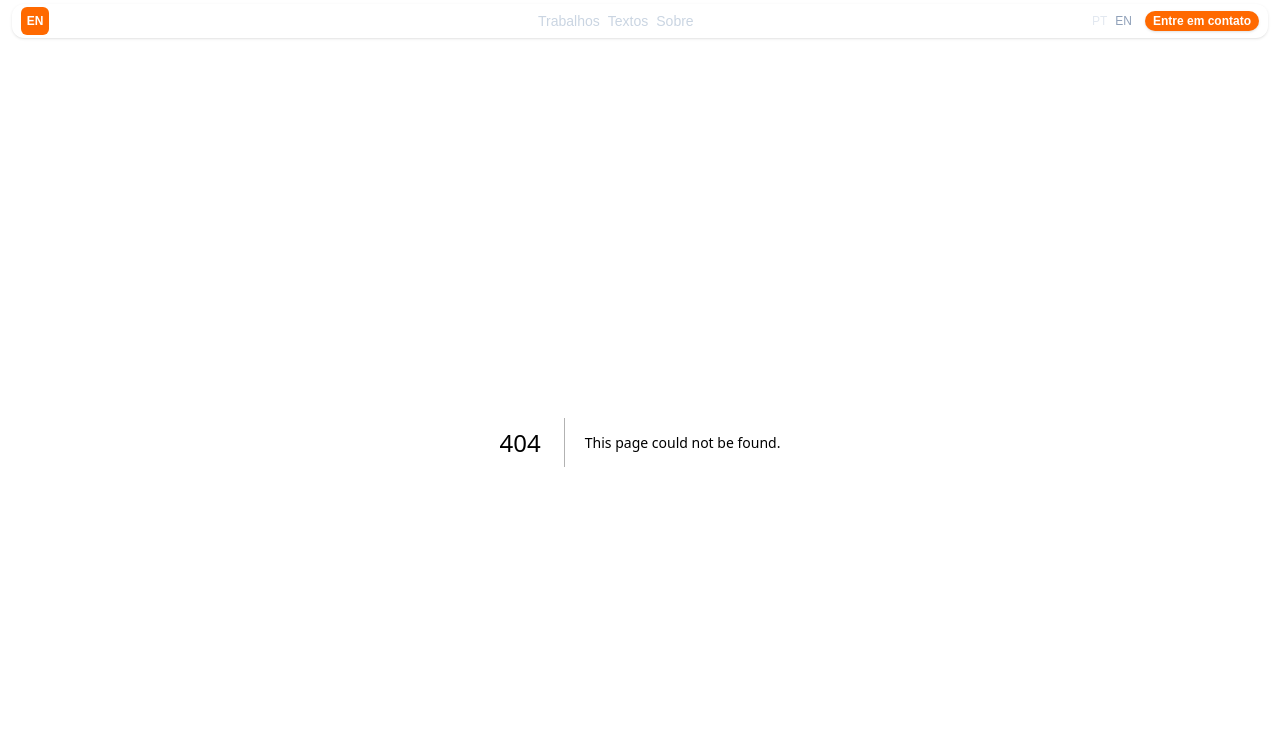
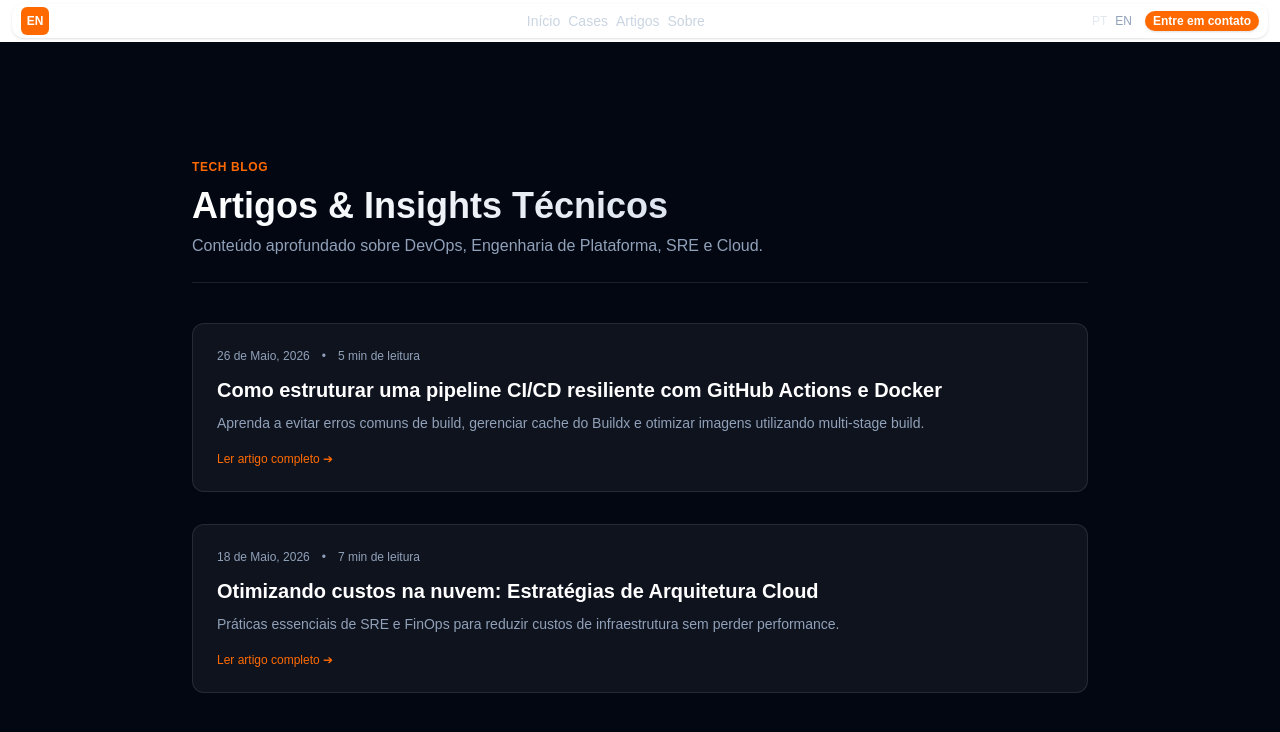
Before and after one commit to EmanuelNerys/site-consultoria, a Next.js app: page /artigos in a window 1280 px wide. Before the commit this address had no page. Shown: the top 732 px of the page. Built offline with nearby package versions, Linux system fonts and the light colour scheme.

Commit message:
chore: remove textos from header links

```diff
--- /dev/null
+++ b/src/app/artigos/page.tsx
@@ -0,0 +1,49 @@
+export default function ArtigosPage() {
+  const posts = [
+    {
+      title: "Como estruturar uma pipeline CI/CD resiliente com GitHub Actions e Docker",
+      excerpt: "Aprenda a evitar erros comuns de build, gerenciar cache do Buildx e otimizar imagens utilizando multi-stage build.",
+      date: "26 de Maio, 2026",
+      readTime: "5 min de leitura"
+    },
+    {
+      title: "Otimizando custos na nuvem: Estratégias de Arquitetura Cloud",
+      excerpt: "Práticas essenciais de SRE e FinOps para reduzir custos de infraestrutura sem perder performance.",
+      date: "18 de Maio, 2026",
+      readTime: "7 min de leitura"
+    }
+  ];
+
+  return (
+    <main className="w-full min-h-screen bg-[#030712] text-white pt-28 pb-12 px-4">
+      <div className="max-w-4xl mx-auto">
+        <div className="border-b border-white/10 pb-6 mb-10">
+          <span className="text-xs font-semibold uppercase tracking-wider text-orange-500">Tech Blog</span>
+          <h1 className="text-3xl md:text-4xl font-bold mt-2 bg-gradient-to-r from-white via-slate-200 to-slate-400 bg-clip-text text-transparent">
+            Artigos & Insights Técnicos
+          </h1>
+          <p className="text-slate-400 mt-2 text-sm md:text-base">
+            Conteúdo aprofundado sobre DevOps, Engenharia de Plataforma, SRE e Cloud.
+          </p>
+        </div>
+
+        <div className="flex flex-col gap-8">
+          {posts.map((post, index) => (
+            <article key={index} className="p-6 bg-white/5 rounded-xl border border-white/10 hover:border-orange-500/50 transition-all cursor-pointer group">
+              <div className="flex items-center gap-3 text-xs text-slate-400 mb-3">
+                <time>{post.date}</time>
+                <span>•</span>
+                <span>{post.readTime}</span>
+              </div>
+              <h2 className="text-xl font-semibold group-hover:text-orange-500 transition-colors mb-2">{post.title}</h2>
+              <p className="text-sm text-slate-400 leading-relaxed">{post.excerpt}</p>
+              <div className="mt-4 text-xs font-medium text-orange-500 flex items-center gap-1 group-hover:underline">
+                Ler artigo completo ➔
+              </div>
+            </article>
+          ))}
+        </div>
+      </div>
+    </main>
+  );
+}
--- a/src/components/Header.tsx
+++ b/src/components/Header.tsx
@@ -13,8 +13,10 @@ export default function Header() {
 
           {/* Center: Nav */}
           <nav className="hidden md:flex items-center gap-2 text-sm text-slate-300">
-            <Link href="#" className="hover:text-white">Trabalhos</Link>
-            <Link href="#" className="hover:text-white">Textos</Link>
+            <Link href="/" className="hover:text-white">Início</Link>
+            <Link href="#" className="hover:text-white">Cases</Link>
+            {/* O link 'Textos' foi removido daqui para deixar o menu mais enxuto */}
+            <Link href="/artigos" className="hover:text-white">Artigos</Link>
             <Link href="/sobre" className="hover:text-white">Sobre</Link>
           </nav>
 
```
